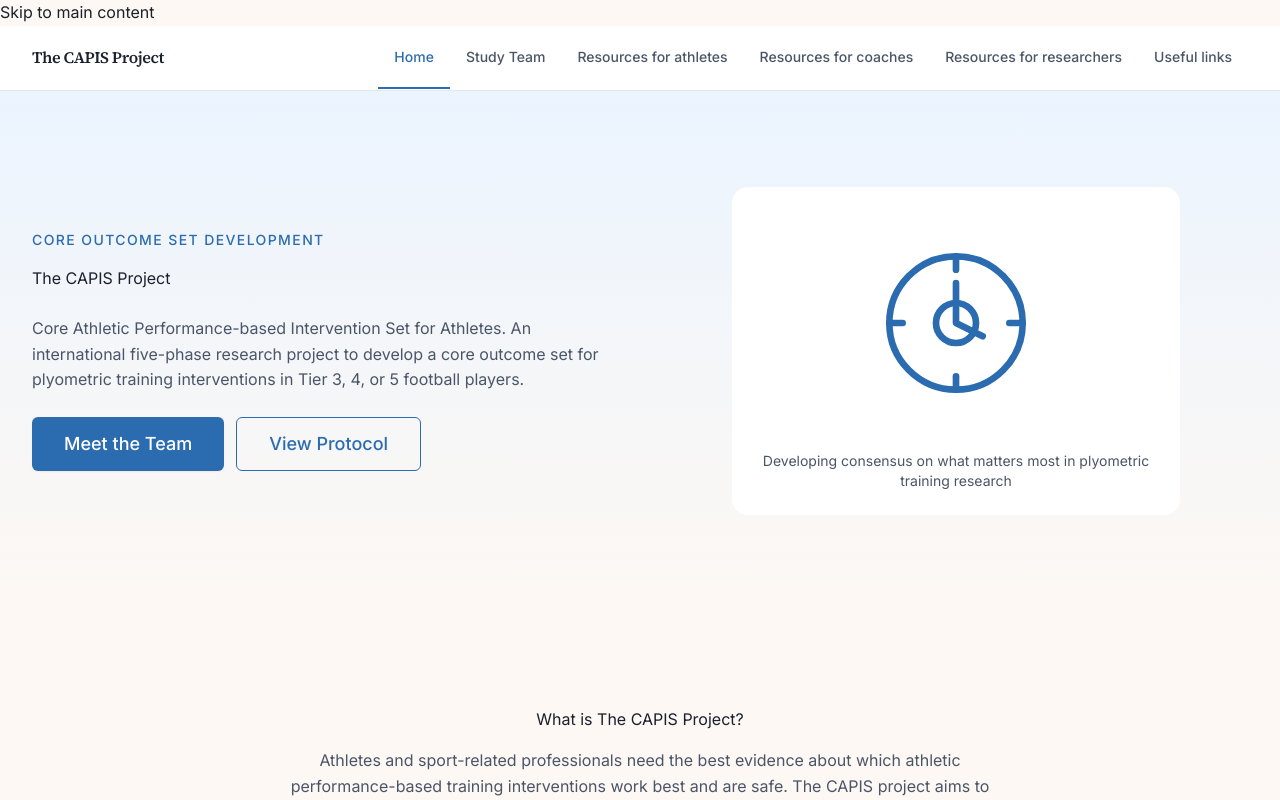
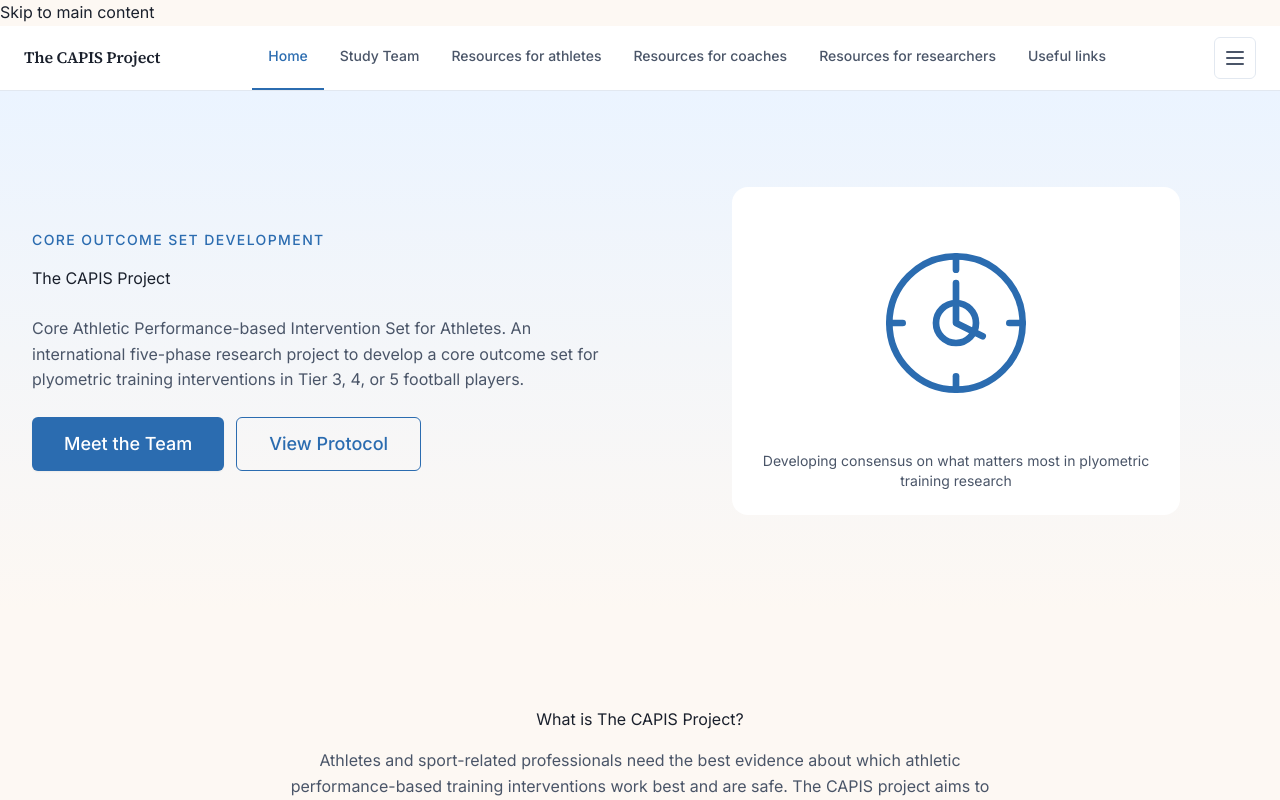
Before and after one commit to LoaizaBetancur/CAPIS-Project-Website, a Next.js app: page / in a window 1280 px wide. Shown: the top 800 px of the page. Built offline with nearby package versions, Linux system fonts and the light colour scheme.

Commit message:
Update Header.tsx

```diff
--- a/components/Header.tsx
+++ b/components/Header.tsx
@@ -25,34 +25,80 @@ export default function Header() {
 
   return (
     <>
-      <header className="sticky top-0 z-40 border-b bg-white/95 backdrop-blur-sm" style={{ borderColor: "var(--color-border)" }}>
-        <div className="mx-auto flex h-16 max-w-[1280px] items-center justify-between px-4 sm:px-6 lg:px-8">
+      <header
+        style={{
+          position: "sticky",
+          top: 0,
+          zIndex: 40,
+          borderBottom: "1px solid var(--color-border)",
+          backgroundColor: "rgba(255,255,255,0.95)",
+          backdropFilter: "blur(4px)",
+        }}
+      >
+        <div
+          style={{
+            display: "flex",
+            alignItems: "center",
+            justifyContent: "space-between",
+            height: "64px",
+            maxWidth: "1280px",
+            margin: "0 auto",
+            padding: "0 24px",
+          }}
+        >
+          {/* Logo */}
           <Link
             href="/"
-            className="font-semibold tracking-tight text-[#1A202C] no-underline transition-colors hover:text-[#2B6CB0] whitespace-nowrap"
-            style={{ fontFamily: "var(--font-display)" }}
+            style={{
+              fontFamily: "var(--font-display)",
+              fontSize: "16px",
+              fontWeight: 600,
+              letterSpacing: "-0.01em",
+              color: "var(--color-text)",
+              textDecoration: "none",
+              whiteSpace: "nowrap",
+            }}
           >
             The CAPIS Project
           </Link>
 
-          <nav className="hidden xl:flex items-center" aria-label="Main navigation">
+          {/* Desktop nav — flat horizontal row */}
+          <nav
+            className="hidden xl:flex"
+            style={{ alignItems: "center" }}
+            aria-label="Main navigation"
+          >
             {NAV_LINKS.map((link) => {
               const active = isLinkActive(link.href, pathname);
               return (
                 <Link
                   key={link.href}
                   href={link.href}
-                  className="px-4 py-5 text-sm font-medium transition-colors whitespace-nowrap border-b-2"
                   style={{
+                    display: "inline-block",
+                    padding: "20px 16px",
                     fontFamily: "var(--font-body)",
-                    color: active ? "#2B6CB0" : "#4A5568",
-                    borderColor: active ? "#2B6CB0" : "transparent",
+                    fontSize: "14px",
+                    fontWeight: 500,
+                    whiteSpace: "nowrap",
+                    borderBottom: active
+                      ? "2px solid var(--color-accent)"
+                      : "2px solid transparent",
+                    color: active ? "var(--color-accent)" : "var(--color-muted)",
+                    textDecoration: "none",
+                    transition: "color 150ms, border-color 150ms",
                   }}
                   onMouseEnter={(e) => {
-                    if (!active) e.currentTarget.style.borderColor = "#E2E8F0";
+                    if (!active) {
+                      e.currentTarget.style.color = "var(--color-text)";
+                      e.currentTarget.style.borderBottomColor = "var(--color-border)";
+                    }
                   }}
                   onMouseLeave={(e) => {
-                    if (!active) e.currentTarget.style.borderColor = "transparent";
+                    if (!active) {
+                      e.currentTarget.style.color = "var(--color-muted)";
+                      e.currentTarget.style.borderBottomColor = "transparent";
+                    }
                   }}
                 >
                   {link.label}
@@ -61,9 +107,21 @@ export default function Header() {
             })}
           </nav>
 
+          {/* Mobile hamburger */}
           <button
             type="button"
-            className="inline-flex xl:hidden items-center justify-center rounded-md p-2 text-[#4A5568] hover:bg-[#EBF4FF] hover:text-[#1A202C]"
+            className="xl:hidden"
+            style={{
+              display: "inline-flex",
+              alignItems: "center",
+              justifyContent: "center",
+              padding: "8px",
+              borderRadius: "6px",
+              color: "var(--color-muted)",
+              background: "none",
+              border: "1px solid var(--color-border)",
+              cursor: "pointer",
+            }}
             aria-expanded={menuOpen}
             aria-controls="mobile-menu"
             aria-label={menuOpen ? "Close navigation menu" : "Open navigation menu"}
```
